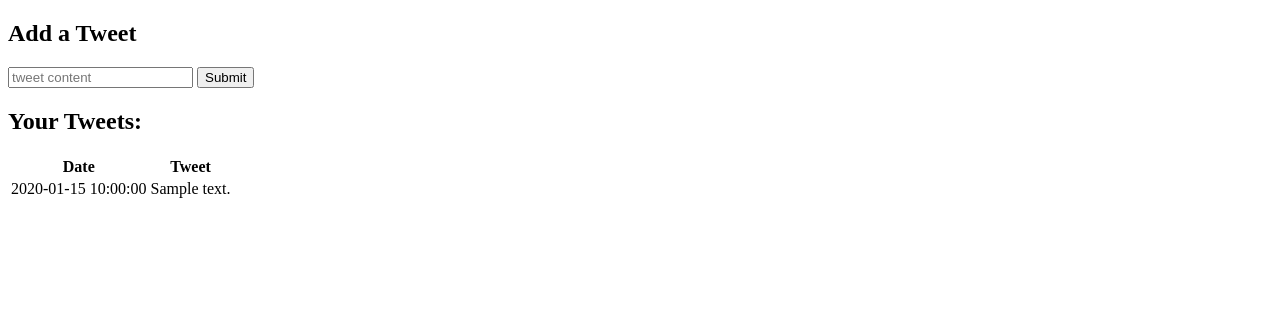
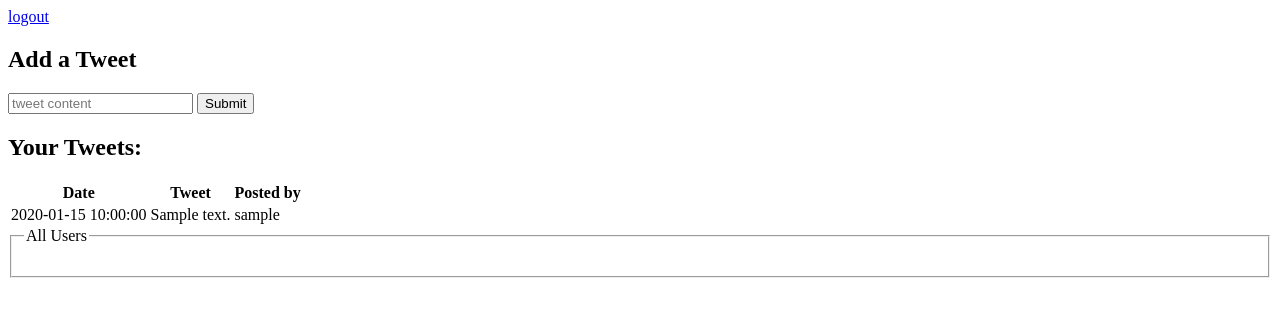
Before and after one commit to februarypython/instructor_minh, a Flask app: template flaskmysql6pm/templates/dashboard.html in a window 1280 px wide. Shown: the top 317 px of the page. Run offline with Flask 2, Linux system fonts and the light colour scheme; the visitor is signed in with stand-in values (Sample User, id 1); tables that the repository leaves empty hold one stand-in row (values such as "Sample post"); the template is opened without the code that fills it: most values are stand-ins (such as "Sample title", 1, 10 or a date in 2020).

Commit message:
added 6pm work

```diff
--- a/flaskmysql6pm/server.py
+++ b/flaskmysql6pm/server.py
@@ -4,11 +4,10 @@ app.secret_key = "Mysecretkey"
 from myconnection import MySQLConnector
 mysql = MySQLConnector(app, "twitter6pm")
 
-x = mysql.query_db("SELECT * FROM users")
-print x
-
 @app.route("/")
 def index():
+    if "id" in session:
+        return redirect("/dashboard")
     return render_template("index.html")
 
 @app.route("/register", methods=["POST"])
@@ -33,16 +32,38 @@ def login():
         user = users[0] #the first dictionary
         if user["password"] == request.form["password"]:
             session["id"] = user["id"]
-
-            query = "SELECT tweets AS content, DATE_FORMAT(created_at, '%m/%d/%y')AS tweet_date FROM tweets WHERE tweets.users_id="+str(session['id'])
-            results = mysql.query_db(query)
-            return render_template('dashboard.html', all_tweets=results) # pass data to our template
+            return redirect("/dashboard")
         else:
             flash("wrong password")
             return redirect("/")
     else:
         flash("email doesnt exist")
         return redirect("/")
+
+@app.route("/dashboard")
+def dashboard():
+    if "id" not in session:
+        return redirect("/")
+    # GRAB ALL TWEETS
+    query = "SELECT users_id, username,  tweets AS content, DATE_FORMAT(tweets.created_at, '%m/%d/%y')AS tweet_date FROM tweets JOIN users ON users_id = users.id"
+    results = mysql.query_db(query)
+    #GRAB ALL USERS
+    user_query = "SELECT * FROM users"
+    all_users = mysql.query_db(user_query)
+    print all_users
+    #GRAB ALL FOLLOWERS
+    followers_query = "SELECT * FROM followers WHERE follower_id = :user_id"
+    data = {
+        "user_id":session["id"]
+    }
+    followings = mysql.query_db(followers_query, data)
+    print followings
+    list_of_leader_ids = []
+    for following in followings:
+        list_of_leader_ids.append(following["leader_id"])
+    #gives just a list of ids that i am following so I can do a "if in" check
+    print list_of_leader_ids
+    return render_template('dashboard.html', all_tweets=results, users=all_users, leader_ids=list_of_leader_ids) # pass data to our template
 
 @app.route("/addtweet", methods=["POST"])
 def addtweet():
@@ -52,13 +73,23 @@ def addtweet():
     data = {
             'content': request.form['content'],
             'loggedin_id': session['id']
-            }
+    }
     # Run query, with dictionary values injected into the query.
     mysql.query_db(query, data)
     # run query to get all of users.id tweets
-    query = "SELECT tweets AS content, DATE_FORMAT(created_at, '%m/%d/%y')AS tweet_date FROM tweets WHERE tweets.users_id="+str(session['id'])
-    results = mysql.query_db(query)
-
-    return render_template('dashboard.html', all_tweets=results) # pass data to our template
-
+    return redirect("/dashboard")
+@app.route("/follow/<user_id>")
+def follow(user_id):
+    query = "INSERT INTO followers ( follower_id, leader_id) VALUES (:follower, :leader)"
+    # We'll then create a dictionary of data from the POST data received.
+    data = {
+            'follower':session["id"],
+            'leader':user_id
+    }
+    mysql.query_db(query, data)
+    return redirect("/dashboard")
+@app.route("/logout")
+def logout():
+    session.clear()
+    return redirect("/")
 app.run(debug=True)
--- a/flaskmysql6pm/templates/dashboard.html
+++ b/flaskmysql6pm/templates/dashboard.html
@@ -7,6 +7,7 @@
     <title>Twitter User Dashboard</title>
 </head>
 <body>
+    <a href="/logout">logout</a>
     <h2>Add a Tweet</h2>
     {% with messages = get_flashed_messages() %}
         {% if messages %}
@@ -27,14 +28,29 @@
       <tr>
         <th>Date</th>
         <th>Tweet</th>
+        <th>Posted by</th>
       </tr>
       {% for msg in all_tweets: %}
+        {% if msg.users_id == session["id"] or msg.users_id in leader_ids %}
       <tr>
         <td>{{ msg['tweet_date'] }}</td>
         <td>{{ msg['content'] }}</td>
+        <td>{{ msg['username'] }}</td>
       </tr>
+        {% endif %}
       {% endfor %}
     </table>
-
+    <fieldset>
+        <legend>All Users</legend>
+        <ul>
+        {% for user in filtered_users %}
+            {% if user.id != session["id"] and user.id not in leader_ids %}
+            <li>{{user.username}} <a href="/follow/{{user.id}}">Follow</a></li>
+            {% elif user.id != session["id"] %}
+            <li>{{user.username}} <a href="/unfollow/{{user.id}}">unfollow</a></li>
+            {% endif %}
+        {%endfor%}
+        </ul>
+    </fieldset>
 </body>
 </html>
```
